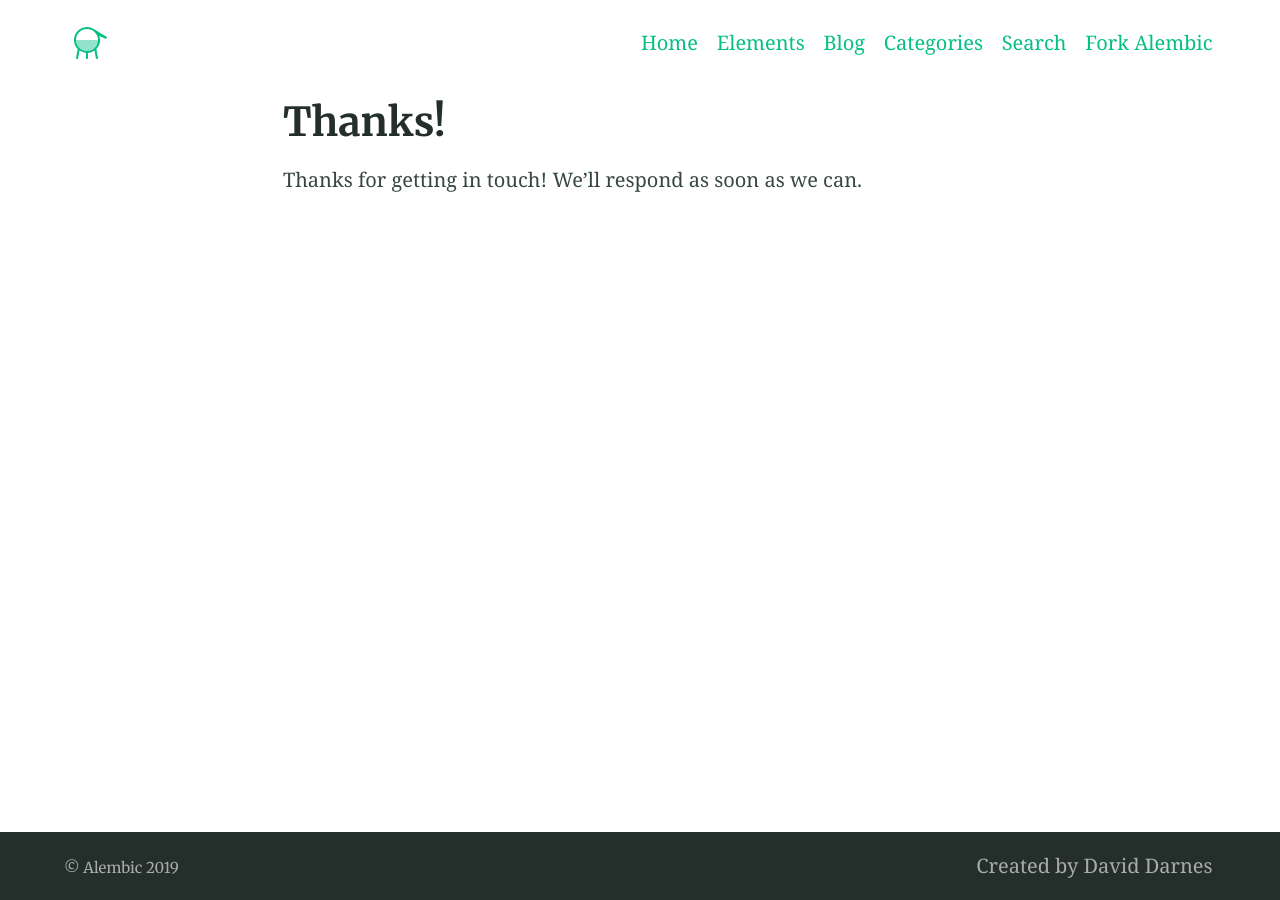
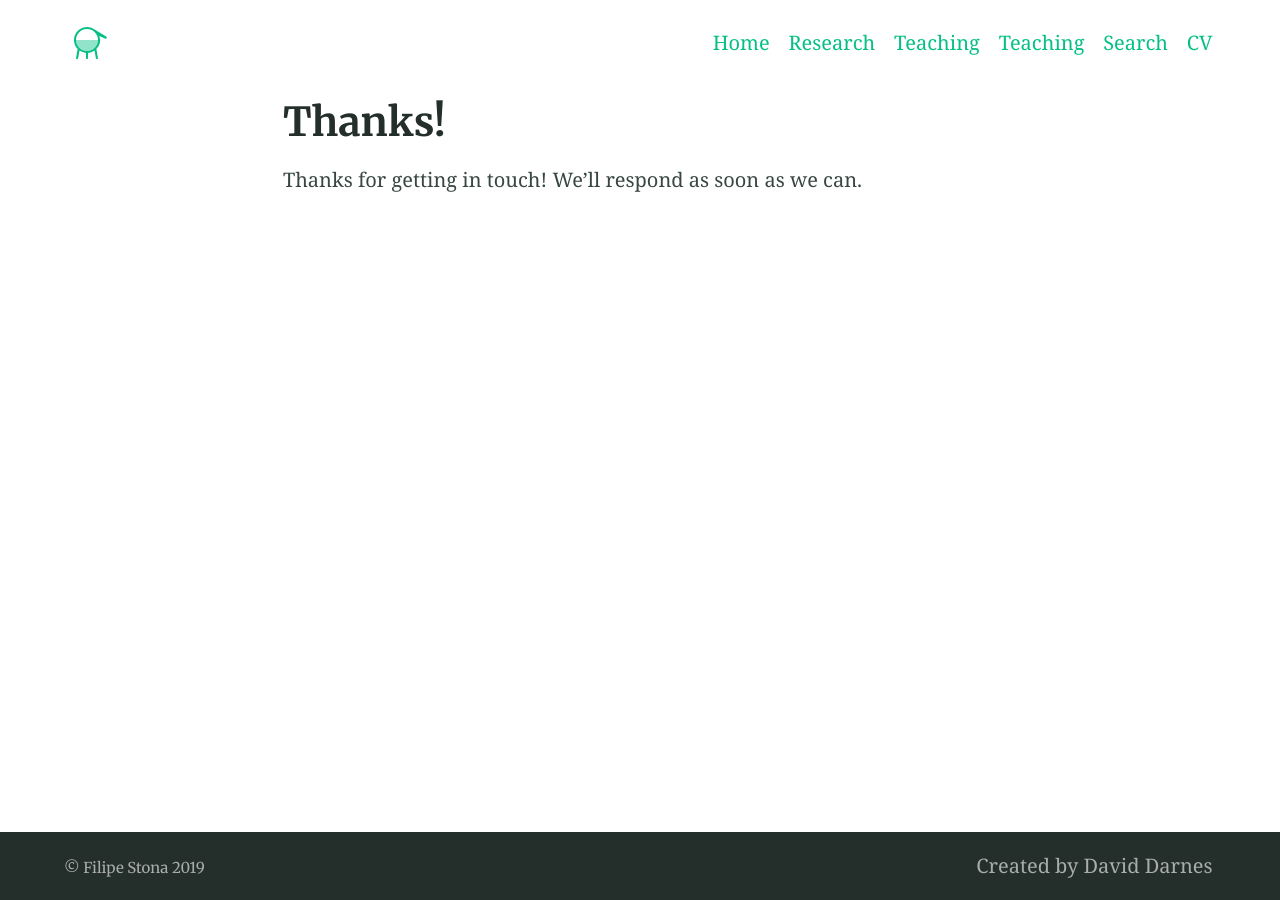
Before and after one commit to fstona/fstona.github.io, a Jekyll site: the page built from thanks.md, in a window 1280 px wide. Built offline with Jekyll 4.4.1, drawn with Linux system fonts in a browser that asks for light colours; our own code applies the rules of GitHub Pages for plain Markdown files.

Commit message:
update config

```diff
--- a/_config.yml
+++ b/_config.yml
@@ -82,7 +82,7 @@ defaults:
 # 7. Site settings
 encoding: utf-8 # Make sure the encoding is right
 lang: en-GB # Set the site language
-title: "Alembic" # Site name or title, also used in jekyll-seo-tag
+title: "Filipe Stona" # Site name or title, also used in jekyll-seo-tag
 logo: "/assets/logos/logo.svg" # Site logo, also used in jekyll-seo-tag
 description: "Alembic is a starting point for Jekyll projects. Rather than starting from scratch, this boilerplate is designed to get the ball rolling immediately" # Site description and default description, also used in jekyll-seo-tag
 url: "https://alembic.darn.es" # Site url, also used in jekyll-seo-tag
@@ -110,15 +110,15 @@ favicons: # Favicons are also used in the manifest file. Syntax is 'size: path'
 navigation_header:
 - title: Home
   url: /
-- title: Elements
+- title: Research
   url: /elements/
-- title: Blog
+- title: Teaching
   url: /blog/
-- title: Categories
+- title: Teaching
   url: /categories/
 - title: Search
   url: /search/
-- title: Fork Alembic
+- title: CV
   url: https://github.com/daviddarnes/alembic
 
 navigation_footer:
```
